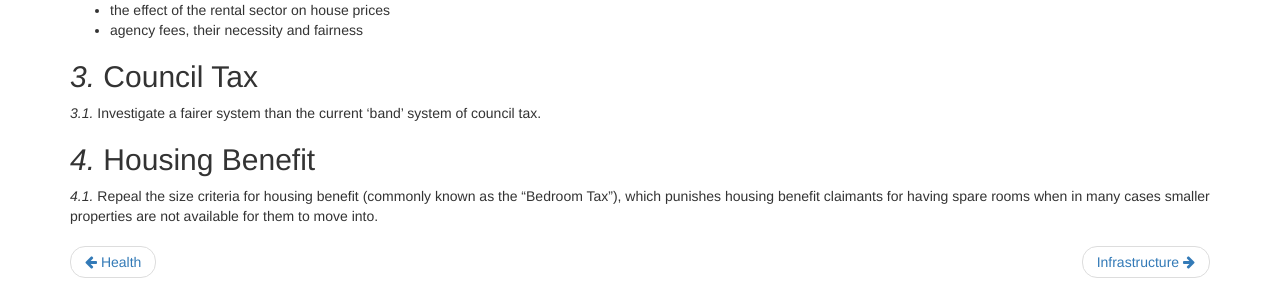
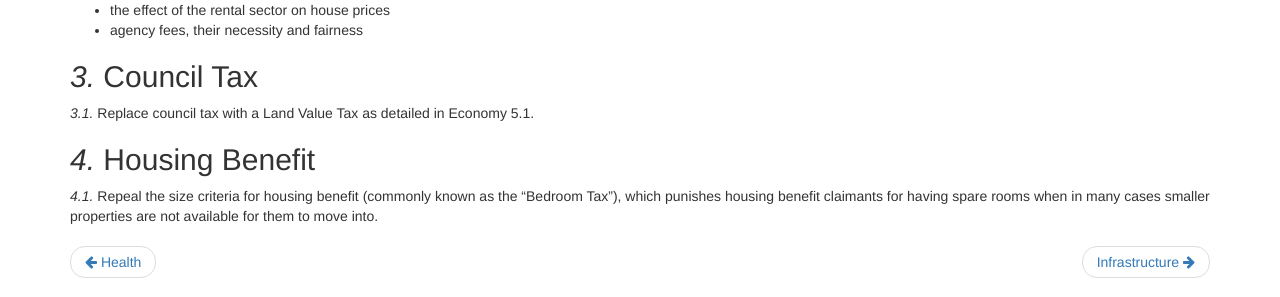
Before and after one commit to openpolitics/manifesto, a Jekyll site: the page built from manifesto/housing.md, in a window 1280 px wide and 957 px high. Shown: the part 596-893 px from the top of the window. Built offline with Jekyll 4.4.1, drawn with Linux system fonts in a browser that asks for light colours; nearby versions of some CDN libraries.

Commit message:
Changed council tax to reflect existing change in the economy section.

```diff
--- a/manifesto/housing.md
+++ b/manifesto/housing.md
@@ -24,7 +24,7 @@ With fewer people able to afford to buy, many are renting. We will carry out a p
 
 ## Council Tax
 
-Investigate a fairer system than the current 'band' system of council tax.
+Replace council tax with a Land Value Tax as detailed in Economy 5.1.
 
 ## Housing Benefit
 
```
